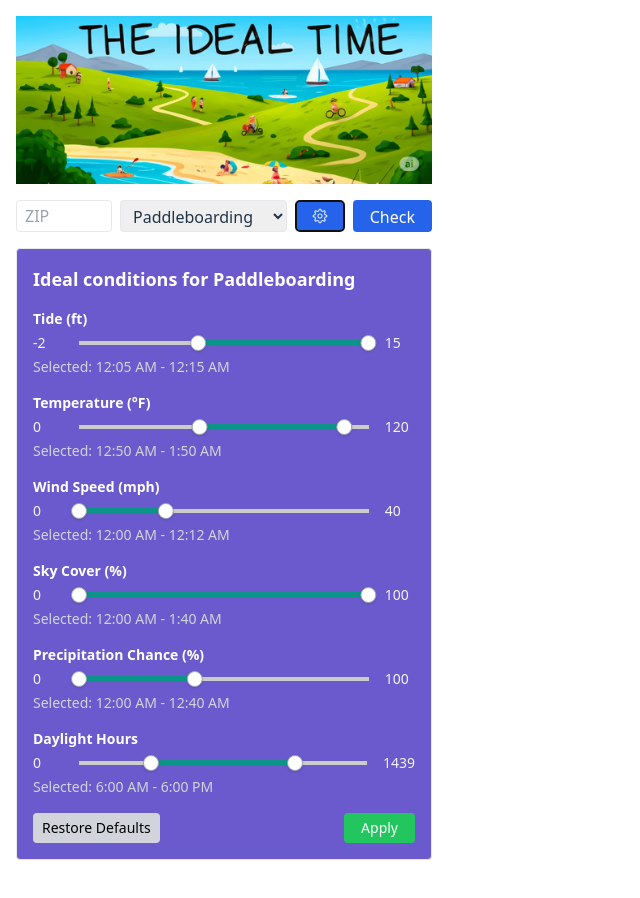
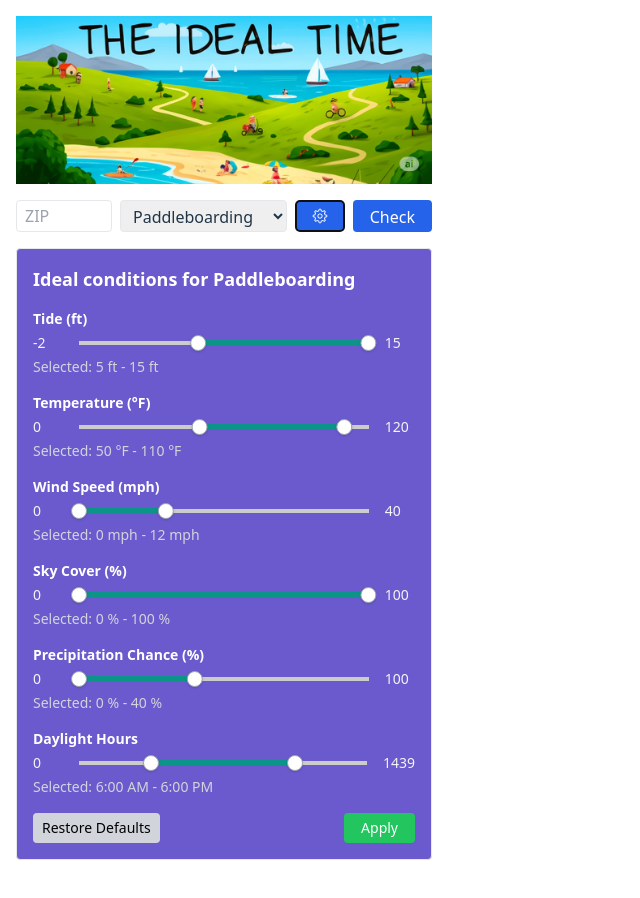
Before and after one commit to wtlebo/the-ideal-time, a React (Vite) app in the folder client/: page / in a window 1280 px wide. Both pictures are taken after a click on the button "Preferences". Shown: the whole page, without its empty margins (0-640 px from the left). Built offline with nearby package versions, Linux system fonts and the light colour scheme.

Commit message:
time display error

```diff
--- a/client/src/App.jsx
+++ b/client/src/App.jsx
@@ -227,7 +227,7 @@ function App() {
         <span className="text-sm w-10 text-gray-100">{max}</span>
       </div>
       <div className="text-sm mt-1 text-gray-300">
-        Selected: {formatMinutes(values[0])} - {formatMinutes(values[1])}
+        Selected: {unit === 'min' ? `${formatMinutes(values[0])} - ${formatMinutes(values[1])}` : `${values[0]} ${unit} - ${values[1]} ${unit}`}
       </div>
     </div>
   );
```
